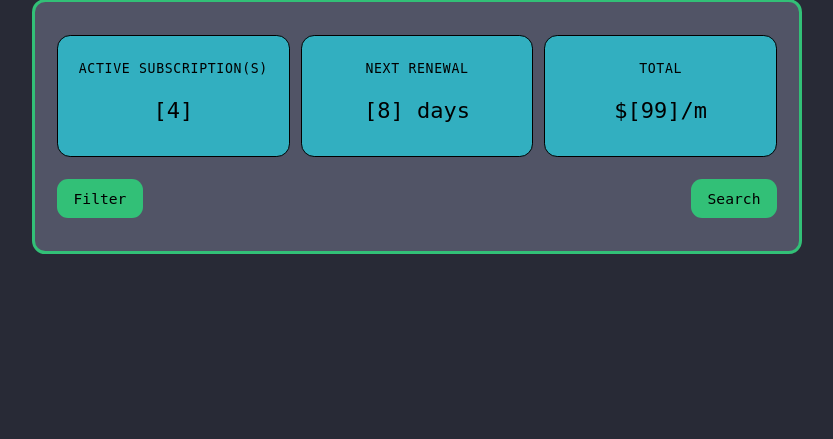
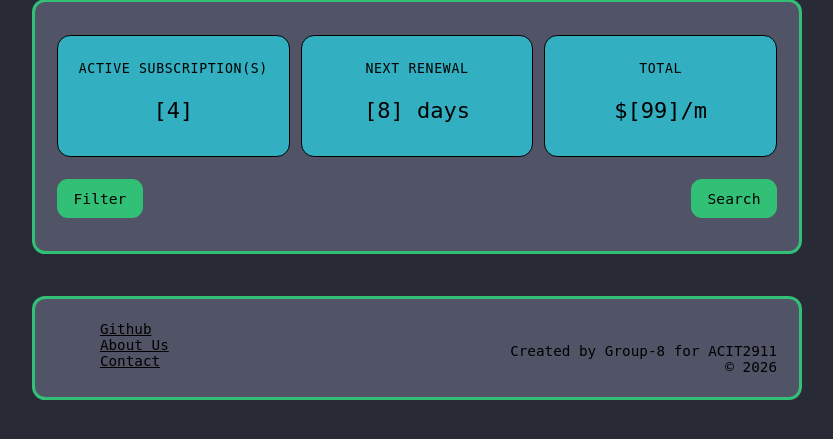
Before and after one commit to chaara-dev/ACIT2911-Group-8, a Python web app: template src/templates/index.html in a window 1280 px wide. Shown: the part 84-523 px from the top of the page, without its empty margins (223-1056 px from the left). Run offline with Jinja, Linux system fonts and the light colour scheme; the template is opened without the code that fills it, so the values that code supplies are empty.

Commit message:
Add footer HTML & CSS

```diff
--- a/src/static/css/index.css
+++ b/src/static/css/index.css
@@ -151,3 +151,29 @@ main {
 .far {
     background-color: var(--red-text-colour);
 }
+
+footer {
+    background-color: var(--inner-background-colour);
+    padding: 20px;
+    border: 3px solid var(--primary-colour);
+    border-radius: 12px;
+    margin-top: 3em;
+    display: flex;
+    flex-direction: row;
+    justify-content: space-between;
+}
+
+footer>div.left {
+    margin-left: 3em;
+    list-style: none;
+}
+
+.left a {
+    color: black;
+    text-decoration: underline;
+}
+
+.right {
+    text-align: end;
+    padding-top: 20px;
+}
--- a/src/templates/index.html
+++ b/src/templates/index.html
@@ -40,7 +40,24 @@
         <div class="cards"></div>
         </div>
     </main>
-
+    <footer>
+        <div class="footer left">
+            <li>
+                <a href="https://github.com/raj-singh7/ACIT2911-Group-8">Github</a>
+            </li>
+            <li>
+                <a href="#">About Us</a>
+            </li>
+            <li>
+                <a href="#">Contact</a>
+            </li>
+        </div>
+        <div class="footer right">
+            Created by Group-8 for ACIT2911
+            </br>
+            &copy; 2026
+        </div>
+    </footer>
 </body>
 
 </html>
```
Also changed, not shown: src/static/css/login.css (+26 -0 lines), src/static/css/signup.css (+26 -0 lines), src/static/css/subscription-create.css (+26 -0 lines), src/templates/login.html (+18 -0 lines), src/templates/signup.html (+18 -0 lines), src/templates/subscription-create.html (+18 -0 lines).
